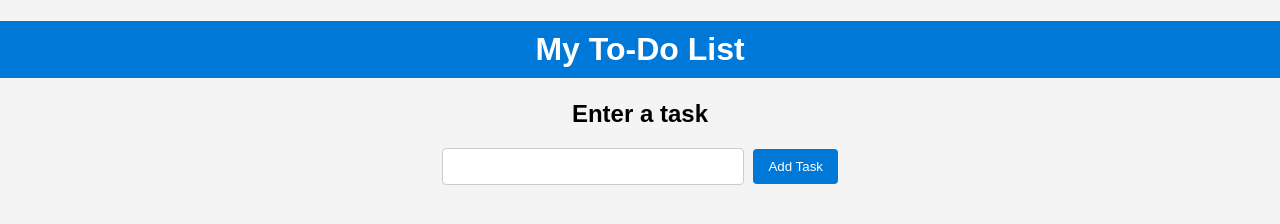
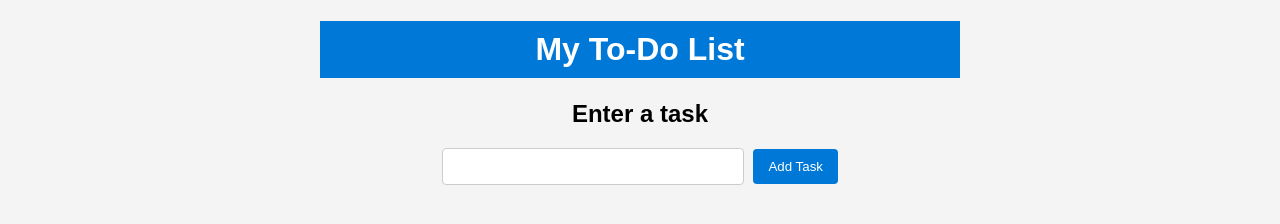
Before and after one commit to RJD72/todo-app, a website built with Parcel: page index.html in a window 1280 px wide. Built offline with nearby package versions, Linux system fonts and the light colour scheme; some packages are replaced by stand-ins of ours; no server answers; the database is empty.

Commit message:
changed max width

```diff
--- a/style.css
+++ b/style.css
@@ -4,6 +4,8 @@ body {
   padding: 0;
   text-align: center;
   background-color: #f4f4f4;
+  max-width: 50%;
+  margin: 0 auto;
 }
 
 h1 {
```
Also changed, not shown: docs/index.html (+1 -1 lines), 2 other files.
